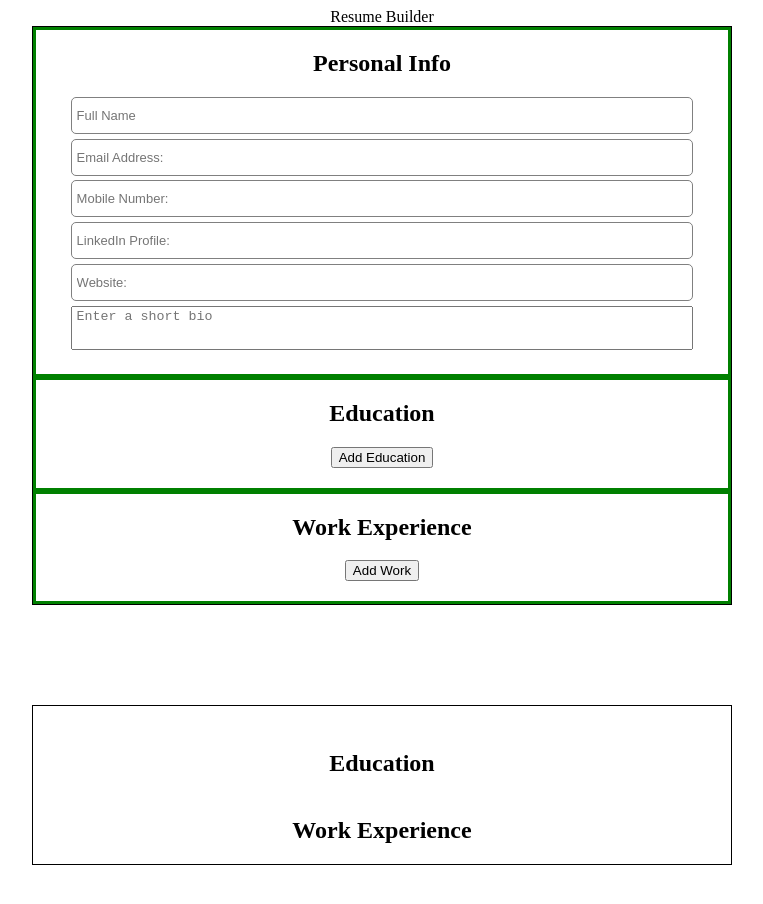
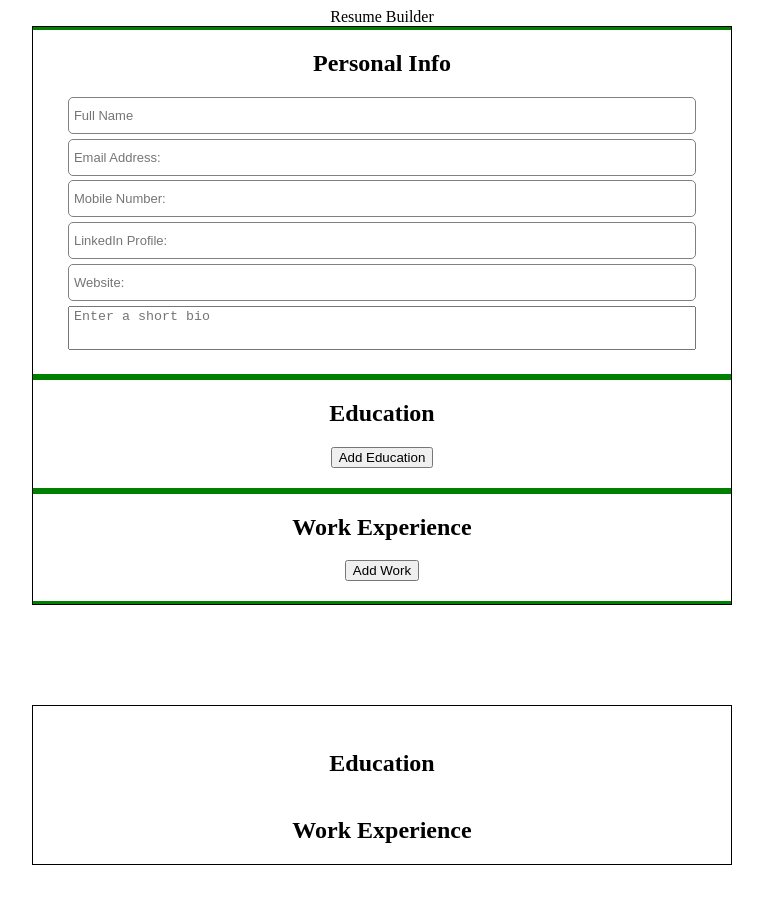
Before and after one commit to saskiabt/react-resume-app, a React (Create React App) app: page / in a window 1280 px wide. Shown: the top 904 px of the page, without its empty margins (258-1021 px from the left). Built offline with nearby package versions, Linux system fonts and the light colour scheme.

Commit message:
finish basic styling for personal info output

```diff
--- a/src/styles/Form.css
+++ b/src/styles/Form.css
@@ -1,7 +1,8 @@
 .form-wrapper {
   display: flex;
   flex-direction: column;
-  border: 3px solid green;
+  border-bottom: 3px solid green;
+  border-top: 3px solid green;
   padding-bottom: 20px;
   gap: 5%;
   width: 100%;
--- a/src/styles/Form.scss
+++ b/src/styles/Form.scss
@@ -1,7 +1,8 @@
 .form-wrapper {
   display: flex;
   flex-direction: column;
-  border: 3px solid green;
+  border-bottom: 3px solid green;
+  border-top: 3px solid green;
   padding-bottom: 20px;
   gap: 5%;
   width: 100%;
```
Also changed, not shown: 1 other file (tests, documents, lock files or other folders).
